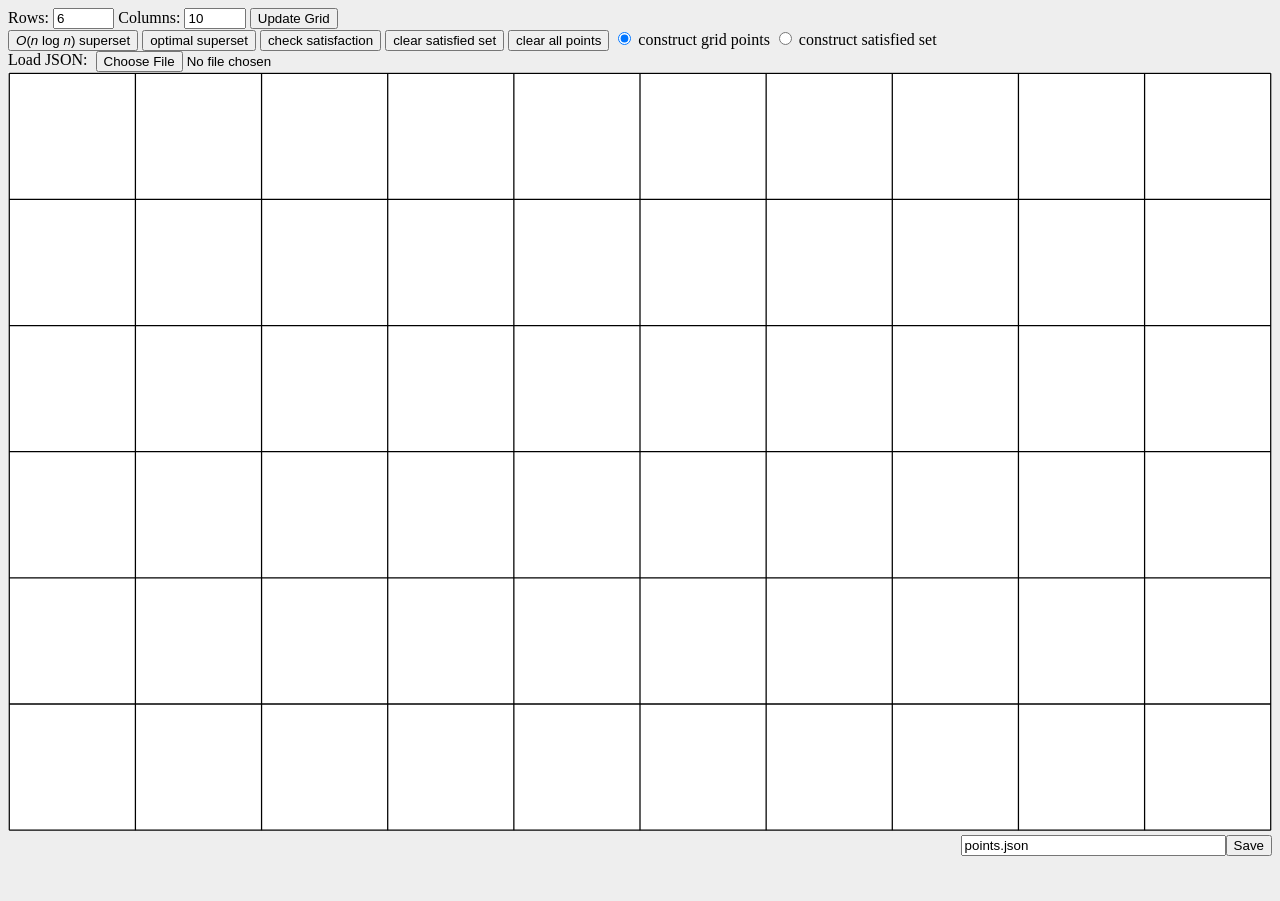
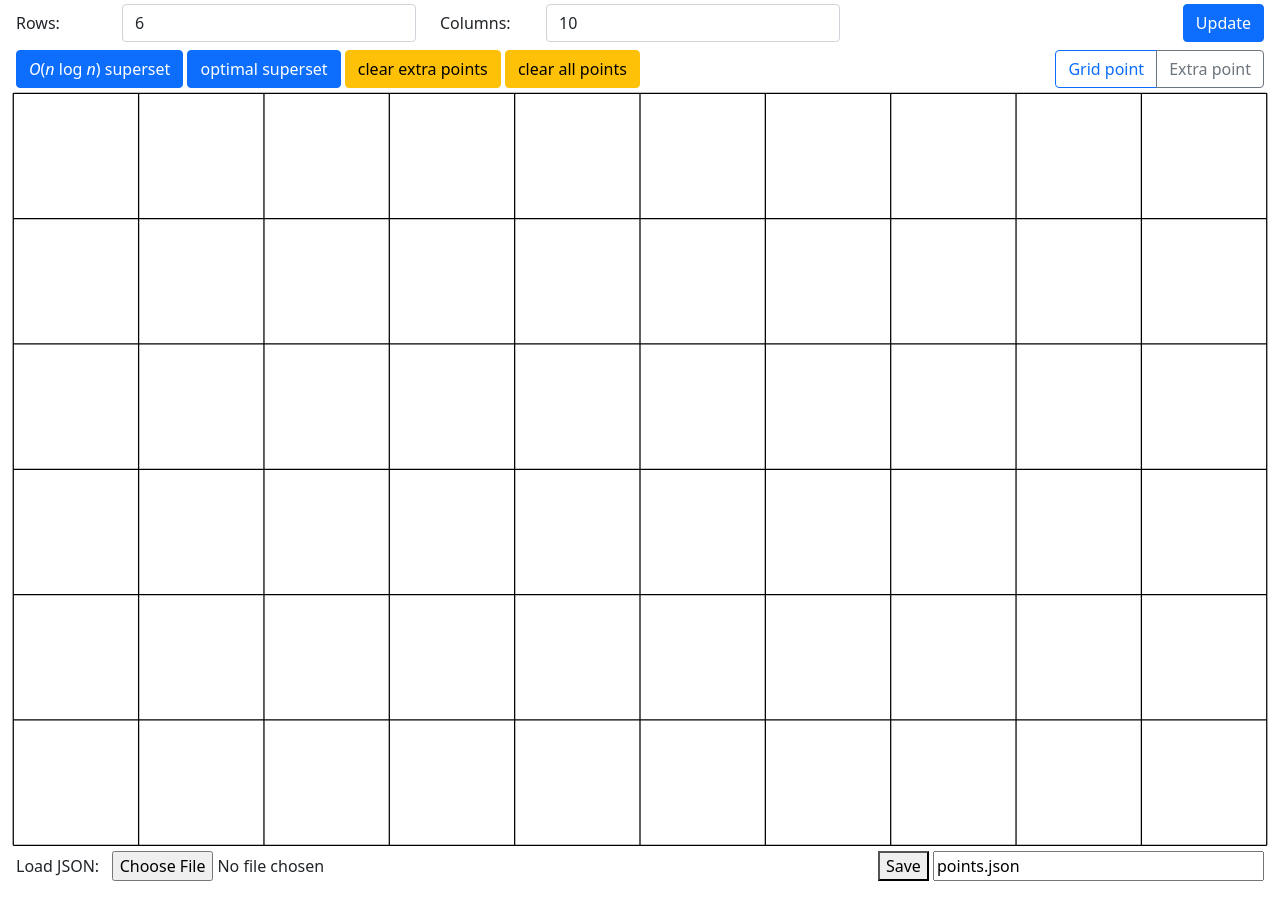
Before and after one commit to 6851-2021/points-and-recs, a website with bundled scripts: page index.html in a window 1280 px wide. Before the commit the page ends 864 px from the top, so only its background shows below. Built offline with nearby package versions, Linux system fonts and the light colour scheme.

Commit message:
make interface look more "modern"

```diff
--- a/graphics.js
+++ b/graphics.js
@@ -110,6 +110,7 @@ class Graphics {
   draw() {
     // Draw everything except grid; drawGrid() is called by resize()
 
+
     this.pointGroup.innerHTML = "";
     this.unsatGroup.innerHTML = "";
 
@@ -128,7 +129,7 @@ class Graphics {
     }
 
     // draw the hovered point at a lower opacity
-    const color = document.getElementById("add-grid-point").checked
+    const color = document.getElementById("add-grid-point").classList.contains("btn-outline-primary")
       ? GRID_POINT_COLOR
       : ADDED_POINT_COLOR;
     if (this.mouse)
--- a/index.html
+++ b/index.html
@@ -3,81 +3,63 @@
   <head>
     <meta content="text/html;charset=utf-8" http-equiv="Content-Type">
     <meta content="utf-8" http-equiv="encoding">
+    <link href="https://cdn.jsdelivr.net/npm/bootstrap@5.0.0-beta2/dist/css/bootstrap.min.css" rel="stylesheet" integrity="sha384-BmbxuPwQa2lc/FVzBcNJ7UAyJxM6wuqIj61tLrc4wSX0szH/Ev+nYRRuWlolflfl" crossorigin="anonymous">
     <style>
-      body {
-        background-color: #eeeeee;
-        align-items: center;
-        display: flex;
-        justify-content: center;
-      }
-      canvas {
-        text-align: center;
-      }
-      #save {
-        float: right;
-      }
-      #filename {
-        float: right;
-      }
-      #inputFile {
-        float: right;
-      }
-      #mainSVG {
-        cursor: pointer;
-        background: white;
-        width: 100%;
-      }
-      #rows, #cols {
-        width: 4em;
-      }
-      .input-group {
-        display: inline-block;
-      }
+  .btn:focus,.btn:active {
+    outline: none;
+    box-shadow: none;
+  }
     </style>
   </head>
 
   <body>
-    <div id="wrapper">
-      <form id="resize">
-        <label for="rows">Rows:</label>
-        <input type="number" id="rows" name="rows" value="6">
-        <label for="cols">Columns:</label>
-        <input type="number" id="cols" name="cols" value="10">
-        <button type="submit" id="update">Update Grid</button>
-      </form>
-      <button id="nlogsuperset"><i>O</i>(<i>n</i> log <i>n</i>) superset</button>
-      <button id="msuperset">optimal superset</button>
-      <button id="check">check satisfaction</button>
-      <button id="clear-satisfied">clear satisfied set</button>
-      <button id="clear">clear all points</button>
-      <div class="input-group">
-        <input
-          type="radio"
-          id="add-grid-point"
-          name="point-type"
-          value="grid-point"
-          checked
-        />
-        <label for="add-grid-point">construct grid points</label>
+    <div id="wrapper" class="container-xxl">
+      <form id="resize" onclick="javascript:return false;">
+        <div class="row p-1">
+        <div class="col-md-1">
+        <label for="rows" class="col-form-label">Rows:</label>
       </div>
-      <div class="input-group">
-        <input
-          type="radio"
-          id="add-satisfied-set"
-          name="point-type"
-          value="satisfied-set"
-        />
-        <label for="add-satisfied-set">construct satisfied set</label>
+      <div class="col-md-3">
+        <input type="number" id="rows" name="rows" value="6" class="form-control">
+        </div>
+        <div class="col-md-1">
+        <label for="cols" class="col-form-label">Columns:</label>
       </div>
-      <div class="input-group">
-        <label for="inputFile">Load JSON:</label> &nbsp;
-        <input type="file" id="inputFile" accept="application/JSON">
+        <div class="col-md-3">
+        <input type="number" id="cols" name="cols" value="10" class="form-control">
+        </div>
+        <div class="col-md-4" align="right">
+        <button type="submit" id="update" class="btn btn-primary">Update</button>
+        </div>
       </div>
+    </form>
+      <div class="row p-1">
+        <div class="col-md-9">
+      <button id="nlogsuperset" class="btn btn-primary"><i>O</i>(<i>n</i> log <i>n</i>) superset</button>
+      <button id="msuperset" class="btn btn-primary">optimal superset</button>
+      <button id="clear-satisfied" class="btn btn-warning">clear extra points</button>
+      <button id="clear" class="btn btn-warning">clear all points</button>
+    </div>
+    <div class="col-md-3" align="right">
+      <div class="btn-group" role="group">
+        <button type="button" class="btn btn-outline-primary" id="add-grid-point">Grid point</button>
+        <button type="button" class="btn btn-outline-secondary" id="add-extra-point">Extra point</button>
+      </div>
+        </div>
+    </div>
       <svg id="mainSVG" xmlns="http://www.w3.org/2000/svg"></svg>
+      <div class="row p-1">
+        <div class="col-md-6">
+          <label for="inputFile">Load JSON:</label> &nbsp;
+          <input type="file" id="inputFile" accept="application/JSON">
+      </div>
+      <div class="col-md-6" align="right">
       <span>
         <button id="save">Save</button>
         <input type="text" size="30" id="filename" value="points.json"></input>
       </span>
+    </div>
+    </div>
       <p id="checkResult"></p>
     </div>
     <script type="module" src="index.js"></script>
--- a/index.js
+++ b/index.js
@@ -48,7 +48,7 @@ class PointsAndRecs {
     const svg = this.graphics.svg;
 
     function eventPoint(e) {
-      const type = document.getElementById("add-grid-point").checked
+      const type = document.getElementById("add-grid-point").classList.contains("btn-outline-primary")
         ? Point.GRID
         : Point.ADDED;
       const matrix = svg.getScreenCTM().inverse();
@@ -79,16 +79,29 @@ class PointsAndRecs {
       this.update();
     });
 
+    document.getElementById("add-grid-point").addEventListener("click", (e) => {
+      if(document.getElementById("add-grid-point").classList.contains("btn-outline-primary")) return;
+      document.getElementById("add-grid-point").classList.toggle("btn-outline-primary");
+      document.getElementById("add-grid-point").classList.toggle("btn-outline-secondary");
+      document.getElementById("add-extra-point").classList.toggle("btn-outline-primary");
+      document.getElementById("add-extra-point").classList.toggle("btn-outline-secondary");
+    });
+
+    document.getElementById("add-extra-point").addEventListener("click", (e) => {
+      if(!document.getElementById("add-grid-point").classList.contains("btn-outline-primary")) return;
+      document.getElementById("add-grid-point").classList.toggle("btn-outline-primary");
+      document.getElementById("add-grid-point").classList.toggle("btn-outline-secondary");
+      document.getElementById("add-extra-point").classList.toggle("btn-outline-primary");
+      document.getElementById("add-extra-point").classList.toggle("btn-outline-secondary");
+    });
     document.getElementById("nlogsuperset").addEventListener("click", (e) => {
       this.store.computeSuperset(NLogNAlgo);
+      document.location.hash = this.store.hash();
       this.update();
     });
     document.getElementById("msuperset").addEventListener("click", (e) => {
       this.store.computeSuperset(FPTAlgo);
-      this.update();
-    });
-    document.getElementById("check").addEventListener("click", (e) => {
-      this.store.computeCheck();
+      document.location.hash = this.store.hash();
       this.update();
     });
     document.getElementById("clear").addEventListener("click", (e) => {
@@ -98,6 +111,7 @@ class PointsAndRecs {
     });
     document.getElementById("clear-satisfied").addEventListener("click", (e) => {
       this.store.clearAddedPoints();
+      document.location.hash = this.store.hash();
       this.update();
     });
     document.getElementById("save").addEventListener("click", (_e) => {
```
